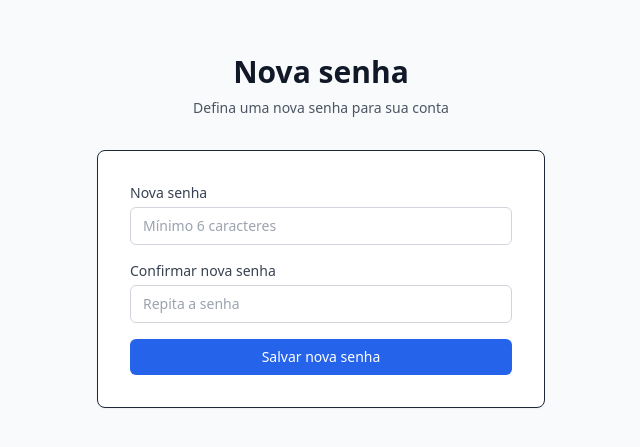
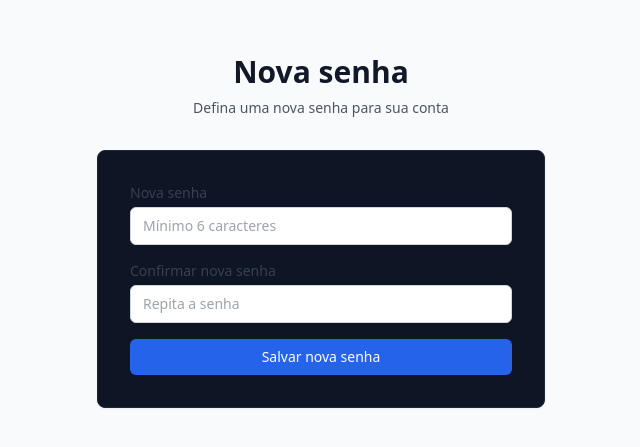
Before and after one commit to sallesam1/BARRACAL-ERP, a Next.js app: page /reset-password in a window 1280 px wide. Shown: the part 169-616 px from the top of the page, without its empty margins (319-959 px from the left). Built offline with nearby package versions, Linux system fonts and the light colour scheme; no server answers.

Commit message:
correcao global: janelas brancas seguem o tema

```diff
--- a/app/globals.css
+++ b/app/globals.css
@@ -172,4 +172,7 @@
   --border: 204 35% 88%;
   --input: 204 35% 88%;
   --ring: 215 28% 17%;
+}/* ===== CORREÇÃO GLOBAL: nenhuma janela fica branca no tema escuro ===== */
+.bg-white {
+  background-color: hsl(var(--card)) !important;
 }
```
